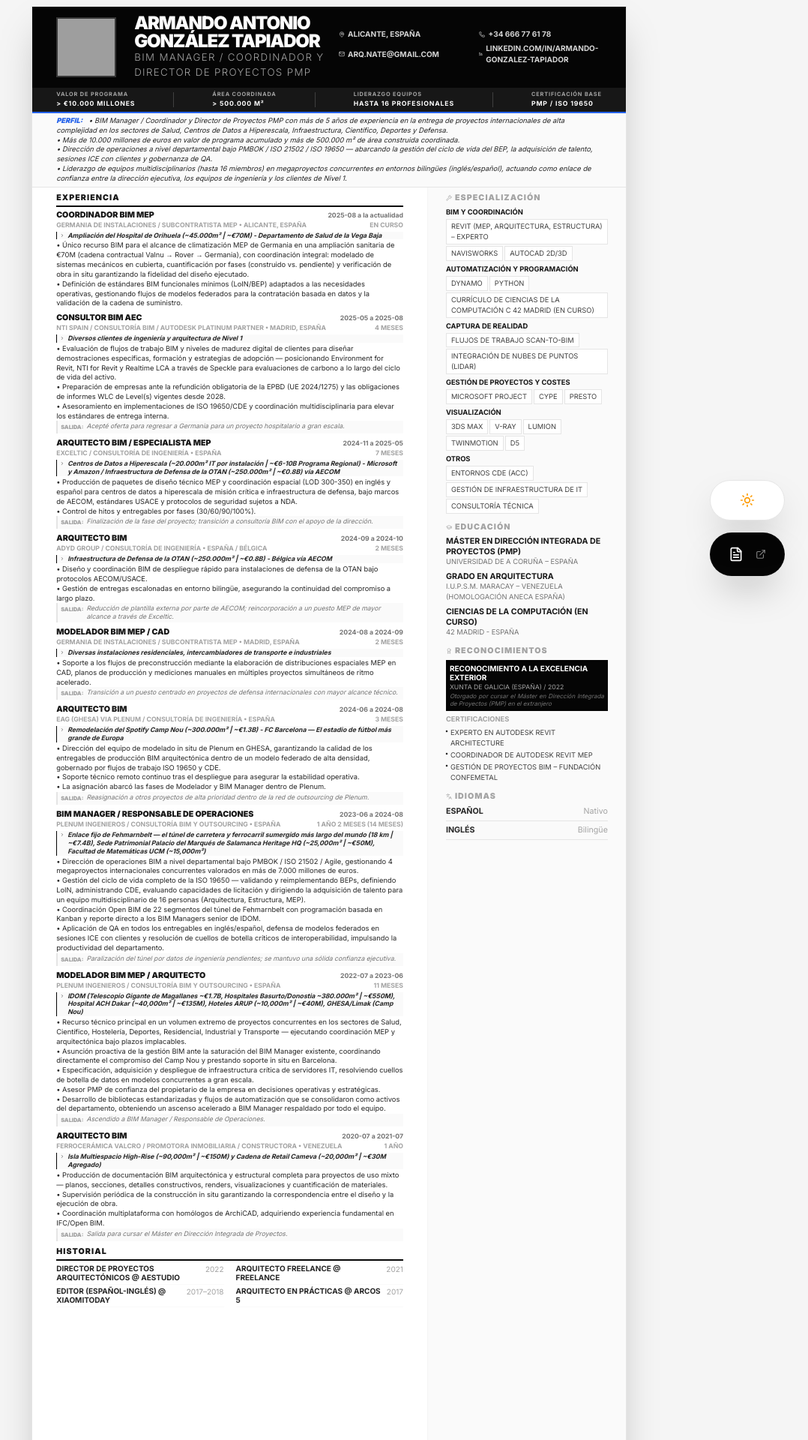
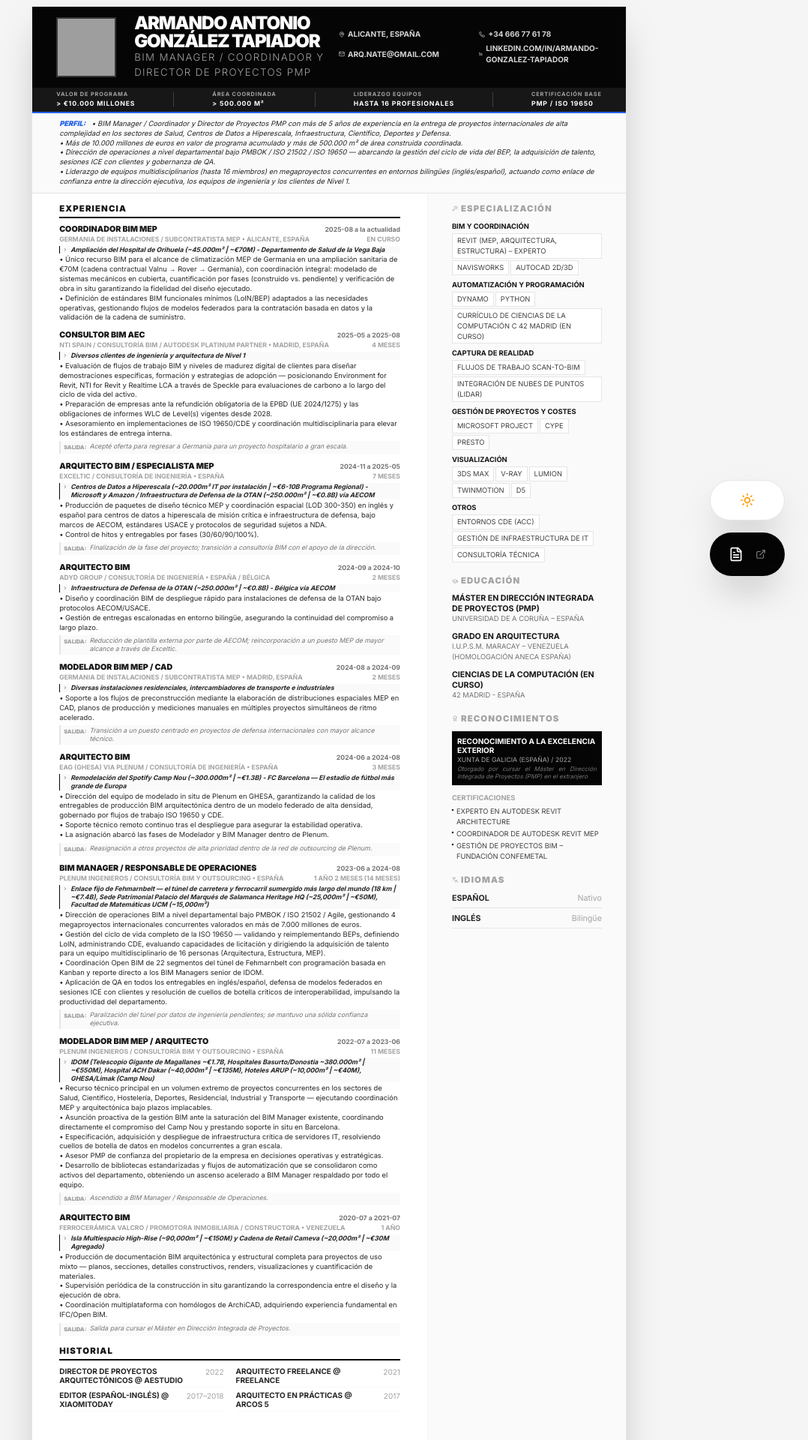
Before and after one commit to Ndeathn0te/CV2, a React (Vite) app: page / in a window 1280 px wide. Shown: the top 1920 px of the page at 75% size, without its empty margins (201-1279 px from the left). Built offline with nearby package versions, Linux system fonts and the light colour scheme; grey boxes are pictures that could not be loaded.

Commit message:
fix: restore paddings to distribute perfectly and remove artificial min-height causing white gaps

```diff
--- a/src/App.tsx
+++ b/src/App.tsx
@@ -130,7 +130,7 @@ export default function App() {
         </section>
 
         {/* Summary - Single Line if possible */}
-        <section className="px-8 py-1 bg-neutral-50 dark:bg-dark-bg/50 border-b border-neutral-200 dark:border-dark-border">
+        <section className="px-9 py-2 bg-neutral-50 dark:bg-dark-bg/50 border-b border-neutral-200 dark:border-dark-border">
           <p className="text-[7pt] leading-snug text-neutral-800 dark:text-neutral-300 italic whitespace-pre-line">
             <span className="text-accent dark:text-accent font-black uppercase text-[7pt] mr-2">Perfil:</span>
             {cvData.summary}
@@ -139,10 +139,10 @@ export default function App() {
 
         <div className="grid grid-cols-12 flex-grow">
           {/* Experience Column */}
-          <div className="col-span-8 px-8 py-1.5 space-y-1.5 border-r border-neutral-100 dark:border-dark-border">
+          <div className="col-span-8 px-9 py-3 space-y-3 border-r border-neutral-100 dark:border-dark-border">
             <section>
-              <h2 className="text-[8pt] font-black uppercase tracking-widest border-b-2 border-black dark:border-white mb-1 pb-0.5">Experiencia</h2>
-              <div className="space-y-1.5">
+              <h2 className="text-[8.5pt] font-black uppercase tracking-widest border-b-2 border-black dark:border-white mb-2 pb-0.5">Experiencia</h2>
+              <div className="space-y-2.5">
                 {cvData.experience.map((exp, idx) => (
                   <div key={idx} className="break-inside-avoid">
                     <div className="flex justify-between items-baseline">
@@ -157,7 +157,7 @@ export default function App() {
                       <ChevronRight size={6} className="mt-0.5 shrink-0" />
                       <p className="text-[6.5pt] font-bold text-neutral-800 dark:text-neutral-200 italic leading-tight">{exp.project}</p>
                     </div>
-                    <p className="text-[7pt] text-neutral-800 dark:text-neutral-300 leading-snug whitespace-pre-line">{exp.summary}</p>
+                    <p className="text-[7pt] text-neutral-800 dark:text-neutral-300 leading-snug whitespace-pre-line mb-1">{exp.summary}</p>
                     {exp.reasonForLeaving && exp.reasonForLeaving !== "N/A - Puesto actual" && (
                       <div className="flex gap-1 items-start bg-neutral-50 dark:bg-dark-bg/20 px-1 py-0.5 border-l-2 border-neutral-200 dark:border-dark-border">
                         <span className="text-[5.5pt] font-black uppercase text-neutral-400 shrink-0 mt-0.5">Salida:</span>
@@ -170,8 +170,8 @@ export default function App() {
             </section>
 
             <section className="break-inside-avoid">
-              <h2 className="text-[8pt] font-black uppercase tracking-widest border-b-2 border-black dark:border-white mb-1 pb-0.5">Historial</h2>
-              <div className="grid grid-cols-2 gap-x-4 gap-y-0.5">
+              <h2 className="text-[8.5pt] font-black uppercase tracking-widest border-b-2 border-black dark:border-white mb-2 pb-0.5">Historial</h2>
+              <div className="grid grid-cols-2 gap-x-4 gap-y-1">
                 {cvData.earlierExperience.map((exp, idx) => (
                   <div key={idx} className="flex justify-between items-start text-[7.5pt] border-b border-neutral-50 dark:border-dark-border/50 pb-0.5 gap-2">
                     <span className="font-bold uppercase leading-tight text-neutral-800 dark:text-neutral-200">{exp.role} @ {exp.company}</span>
@@ -183,12 +183,12 @@ export default function App() {
           </div>
 
           {/* Sidebar Column */}
-          <aside className="col-span-4 bg-neutral-50 dark:bg-dark-bg/20 px-6 py-1.5 space-y-2.5 print:bg-white min-h-full">
+          <aside className="col-span-4 bg-neutral-50 dark:bg-dark-bg/20 px-8 py-3 space-y-4 print:bg-white min-h-full">
             <section className="break-inside-avoid">
-              <h2 className="text-[8pt] font-black uppercase tracking-widest text-neutral-400 dark:text-neutral-500 mb-1 flex items-center gap-1">
+              <h2 className="text-[8.5pt] font-black uppercase tracking-widest text-neutral-400 dark:text-neutral-500 mb-2 flex items-center gap-1">
                 <Wrench size={8} /> Especialización
               </h2>
-              <div className="space-y-1">
+              <div className="space-y-1.5">
                 {cvData.technicalSkills.map((cat, idx) => (
                   <div key={idx}>
                     <h3 className="text-[7pt] font-bold uppercase text-neutral-900 dark:text-neutral-100 mb-0.5">{cat.category}</h3>
@@ -203,10 +203,10 @@ export default function App() {
             </section>
 
             <section className="break-inside-avoid">
-              <h2 className="text-[8pt] font-black uppercase tracking-widest text-neutral-400 dark:text-neutral-500 mb-1 flex items-center gap-1">
+              <h2 className="text-[8.5pt] font-black uppercase tracking-widest text-neutral-400 dark:text-neutral-500 mb-2 flex items-center gap-1">
                 <GraduationCap size={8} /> Educación
               </h2>
-              <div className="space-y-1.5">
+              <div className="space-y-2.5">
                 {cvData.education.map((edu, idx) => (
                   <div key={idx}>
                     <p className="text-[8pt] font-bold uppercase leading-tight text-neutral-900 dark:text-neutral-100">{edu.degree}</p>
@@ -217,17 +217,17 @@ export default function App() {
             </section>
 
             <section className="break-inside-avoid">
-              <h2 className="text-[8pt] font-black uppercase tracking-widest text-neutral-400 dark:text-neutral-500 mb-1 flex items-center gap-1">
+              <h2 className="text-[8.5pt] font-black uppercase tracking-widest text-neutral-400 dark:text-neutral-500 mb-2 flex items-center gap-1">
                 <Award size={8} /> Reconocimientos
               </h2>
               {cvData.awards.map((award, idx) => (
-                <div key={idx} className="bg-black dark:bg-neutral-800 text-white p-1 mb-1 border border-transparent dark:border-dark-border">
+                <div key={idx} className="bg-black dark:bg-neutral-800 text-white p-1.5 mb-1.5 border border-transparent dark:border-dark-border">
                   <p className="text-[7.5pt] font-bold uppercase leading-tight">{award.title}</p>
                   <p className="text-[6.5pt] text-neutral-400 dark:text-neutral-500 uppercase">{award.issuer} / {award.year}</p>
                   {award.description && <p className="text-[6pt] text-neutral-500 dark:text-neutral-400 italic leading-tight text-justify">{award.description}</p>}
                 </div>
               ))}
-              <div className="mt-1">
+              <div className="mt-2.5">
                 <h3 className="text-[7pt] font-bold uppercase text-neutral-400 dark:text-neutral-500 mb-1">Certificaciones</h3>
                 <ul className="space-y-0.5">
                   {cvData.certifications.map((cert, idx) => (
@@ -240,10 +240,10 @@ export default function App() {
             </section>
 
             <section className="break-inside-avoid">
-              <h2 className="text-[8pt] font-black uppercase tracking-widest text-neutral-400 dark:text-neutral-500 mb-1 flex items-center gap-1">
+              <h2 className="text-[8.5pt] font-black uppercase tracking-widest text-neutral-400 dark:text-neutral-500 mb-2 flex items-center gap-1">
                 <Languages size={8} /> Idiomas
               </h2>
-              <div className="space-y-1">
+              <div className="space-y-1.5">
                 {cvData.languages.map((lang, idx) => (
                   <div key={idx} className="flex justify-between items-center border-b border-neutral-200 dark:border-dark-border text-[8pt] pb-1">
                     <span className="font-bold uppercase text-neutral-800 dark:text-neutral-200">{lang.language}</span>
@@ -255,7 +255,7 @@ export default function App() {
           </aside>
         </div>
 
-        <footer className="mt-auto bg-black text-white px-8 py-1.5 flex justify-between items-center text-[6pt] uppercase tracking-widest">
+        <footer className="mt-auto bg-black text-white px-9 py-2 flex justify-between items-center text-[6pt] uppercase tracking-widest">
           <span>Armando González • Portafolio CV • 2026</span>
           <div className="flex gap-2">
             <div className="w-4 h-[1px] bg-neutral-800 rotate-45" />
--- a/src/index.css
+++ b/src/index.css
@@ -72,7 +72,7 @@ body {
     box-shadow: none !important;
     width: 100% !important;
     max-width: none !important;
-    min-height: 570mm !important; /* Forces layout to stretch to 2 pages without triggering page 3 */
+    min-height: auto !important;
     height: auto !important;
     position: relative !important;
     left: 0 !important;
```
